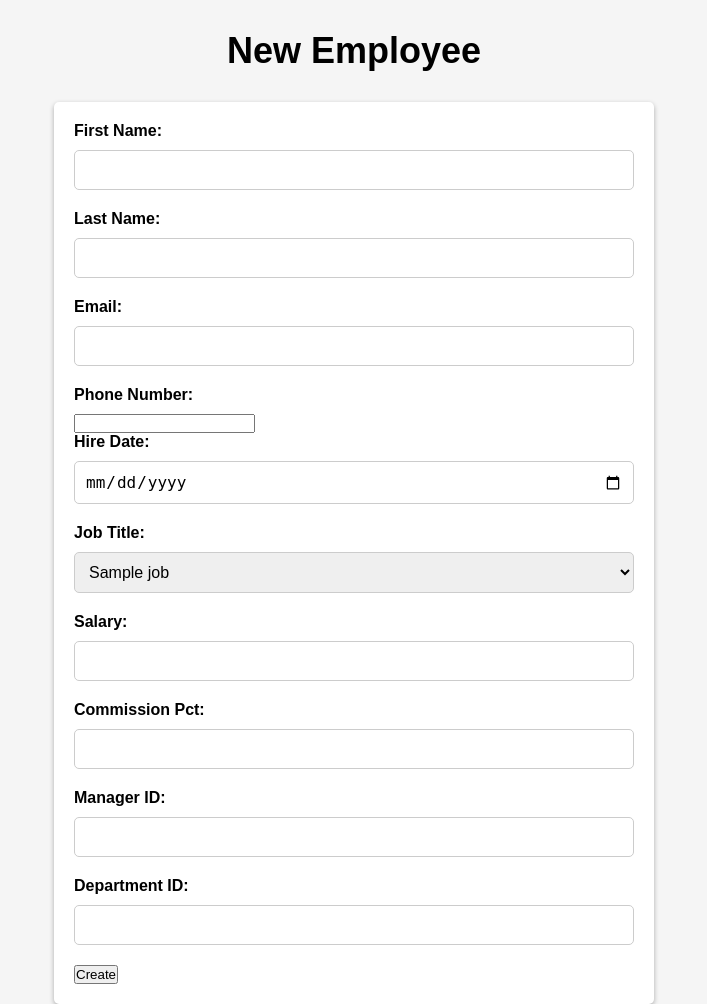
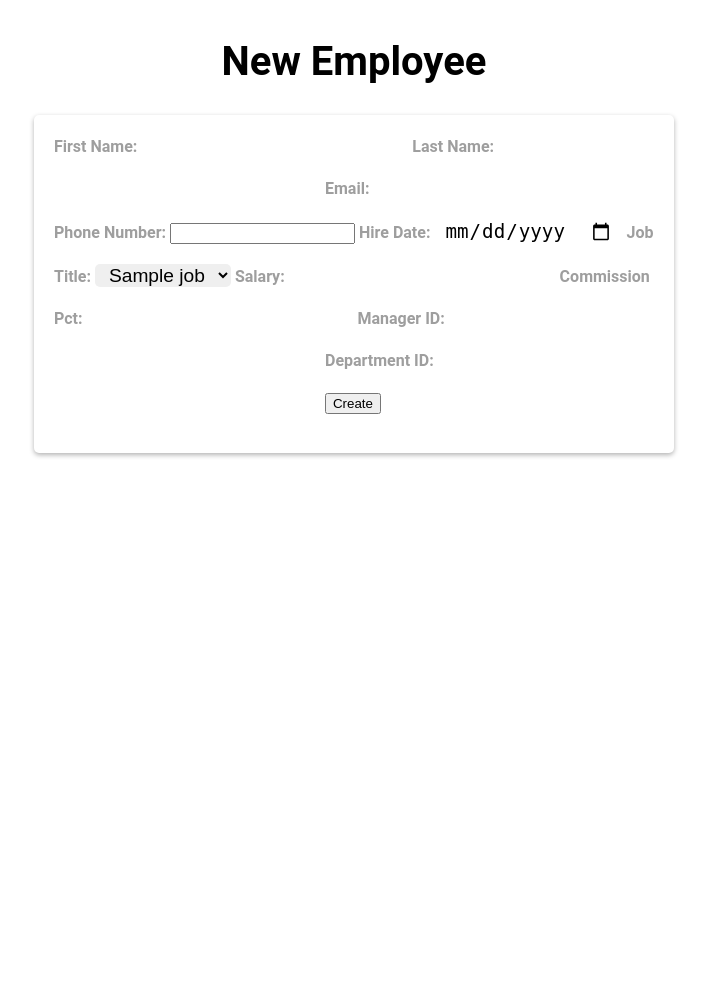
Before and after one commit to j143/personnel-mgmt, a Flask app: template templates/new_employee.html in a window 1280 px wide. Shown: the whole page, without its empty margins (286-993 px from the left). After the commit the page ends 457 px from the top, so only its background shows below. Run offline with Flask 2, Linux system fonts and the light colour scheme; the template is opened without the code that fills it: most values are stand-ins (such as "Sample title", 1, 10 or a date in 2020); data that the repository does not hold is empty.

Commit message:
use material 3 theme

```diff
--- a/static/style.css
+++ b/static/style.css
@@ -1,22 +1,22 @@
-* {
-  margin: 0;
-  padding: 0;
-  box-sizing: border-box;
+body {
+  display: flex;
+  min-height: 100vh;
+  flex-direction: column;
+  font-family: 'Roboto', sans-serif;
 }
 
-body {
-  font-family: Arial, sans-serif;
-  background-color: #f5f5f5;
+main {
+  flex: 1 0 auto;
 }
 
 .container {
   max-width: 1200px;
   margin: 0 auto;
-  padding: 0 20px;
+  padding: 20px;
 }
 
 h1 {
-  font-size: 36px;
+  font-size: 2.5rem;
   margin: 30px 0;
   text-align: center;
 }
@@ -31,30 +31,27 @@
 }
 
 form label {
-  display: block;
-  margin-bottom: 10px;
   font-weight: bold;
+  color: #9e9e9e;
 }
 
 form input[type="text"],
 form input[type="email"],
 form input[type="number"],
 form input[type="date"] {
-  width: 100%;
-  padding: 10px;
-  border: 1px solid #ccc;
+  padding: 0 10px;
+  border: none;
   border-radius: 5px;
   margin-bottom: 20px;
-  font-size: 16px;
+  font-size: 1.2rem;
 }
 
 form select {
-  width: 100%;
-  padding: 10px;
-  border: 1px solid #ccc;
+  padding: 0 10px;
+  border: none;
   border-radius: 5px;
   margin-bottom: 20px;
-  font-size: 16px;
+  font-size: 1.2rem;
 }
 
 form button {
@@ -63,7 +60,7 @@
   padding: 10px 20px;
   border: none;
   border-radius: 5px;
-  font-size: 16px;
+  font-size: 1.2rem;
   cursor: pointer;
 }
 
@@ -92,8 +89,7 @@
 }
 
 table td a {
-  text-decoration: none;
-  color: #333;
+  color: #212121;
   font-weight: bold;
 }
 
@@ -106,6 +102,7 @@
   background-color: #f44336;
   color: #fff;
   margin-bottom: 20px;
+  border-radius: 5px;
 }
 
 .alert.success {
@@ -117,7 +114,7 @@
   color: #fff;
   font-weight: bold;
   float: right;
-  font-size: 22px;
+  font-size: 2rem;
   line-height: 20px;
   cursor: pointer;
   transition: 0.3s;
```
